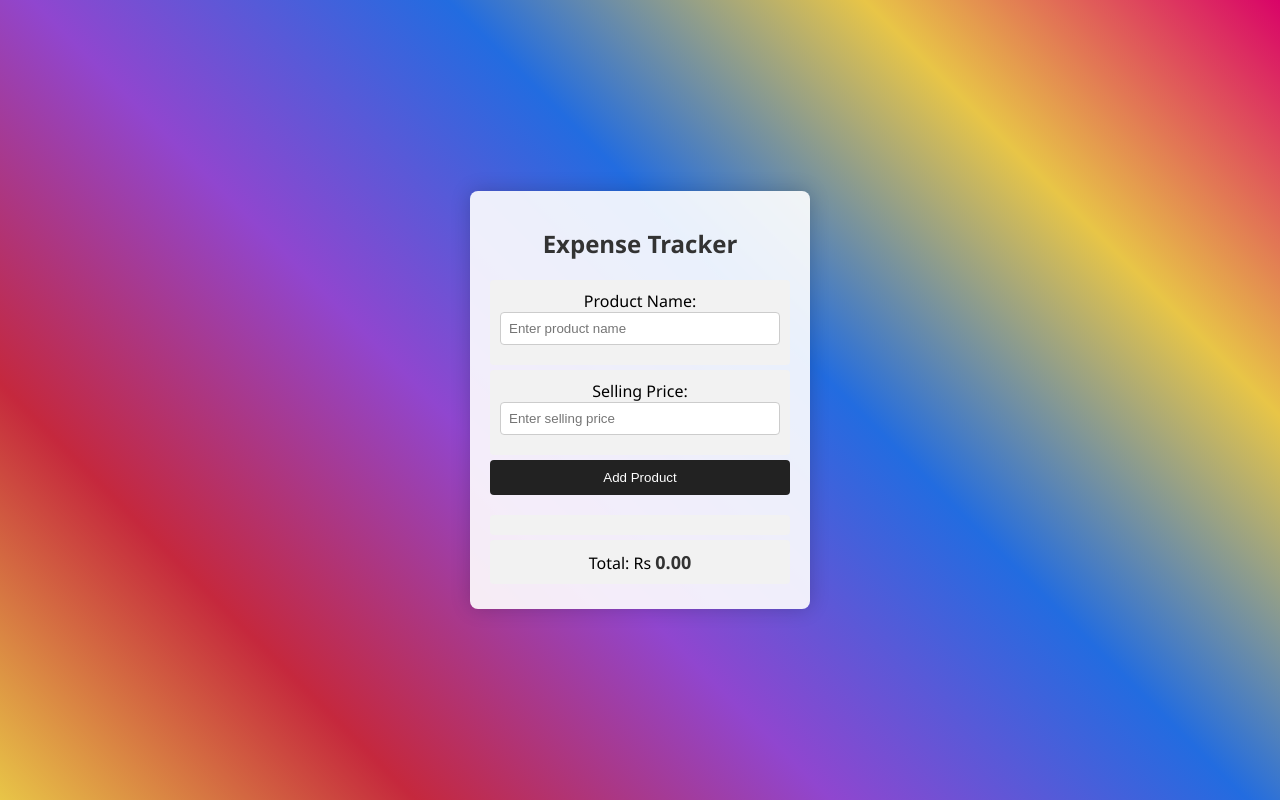
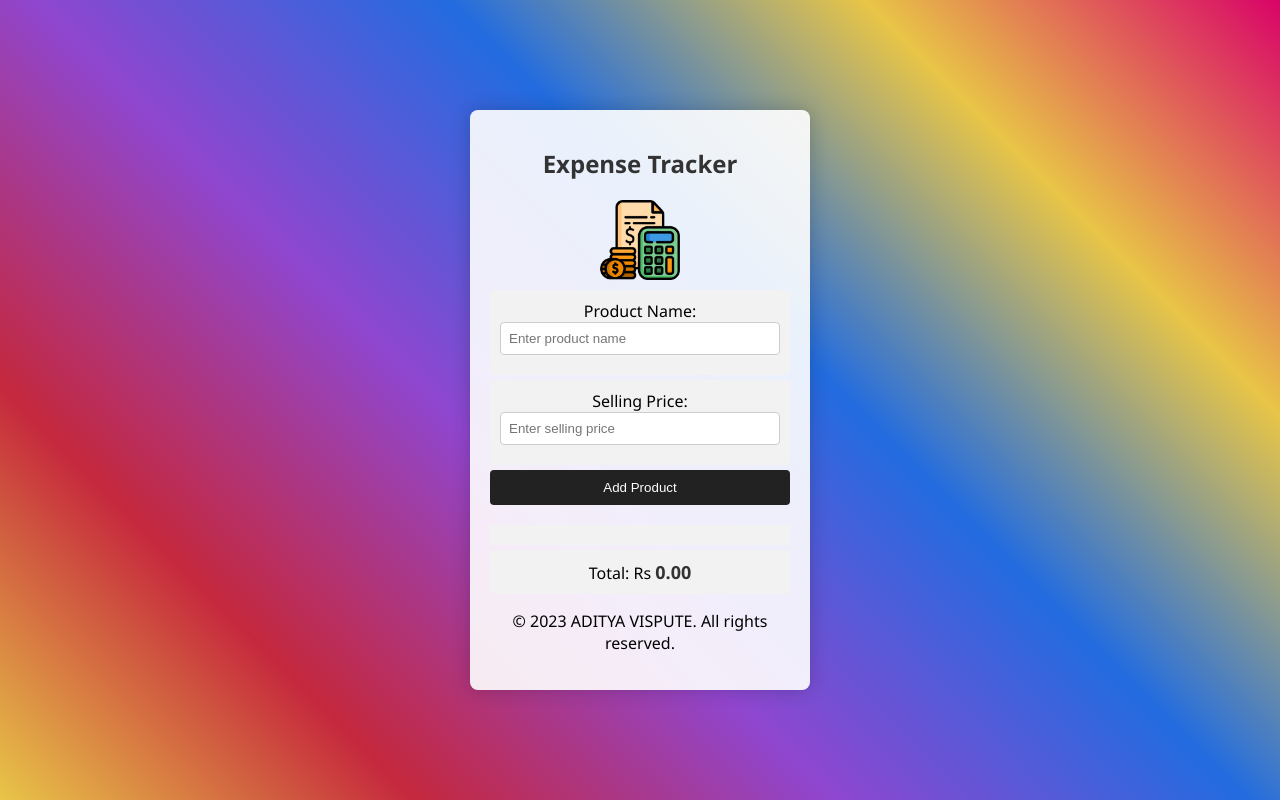
Before and after one commit to adityavispute005/ExpenseTrackerAPI, a plain HTML site: page index.html in a window 1280 px wide. Drawn offline with nearby package versions, Linux system fonts and the light colour scheme.

Commit message:
Logo added

```diff
--- a/index.html
+++ b/index.html
@@ -4,11 +4,13 @@
     <meta charset="UTF-8">
     <meta name="viewport" content="width=device-width, initial-scale=1.0">
     <title>Expense Tracker</title>
+    <link rel="shortcut icon" href="./budget.png" type="image/x-icon">
     <link rel="stylesheet" href="style.css">
 </head>
 <body>
     <div class="container">
         <h1>Expense Tracker</h1>
+        <img src="./budget.png" width="80px" height="80px" alt="Logo">
         <div>
             <label for="productName">Product Name:</label>
             <input type="text" id="productName" placeholder="Enter product name">
@@ -20,8 +22,13 @@
         <button onclick="addProduct()">Add Product</button>
         <div id="output"></div>
         <div>Total: Rs <span id="totalAmount">0.00</span></div>
+        <footer>
+            <p>&copy; 2023 ADITYA VISPUTE. All rights reserved.</p>
+        </footer>
     </div>
+
     <script src="https://cdn.jsdelivr.net/npm/axios/dist/axios.min.js"></script>
     <script src="main.js"></script>
+
 </body>
 </html>
```
Also changed, not shown: budget.png (added).
